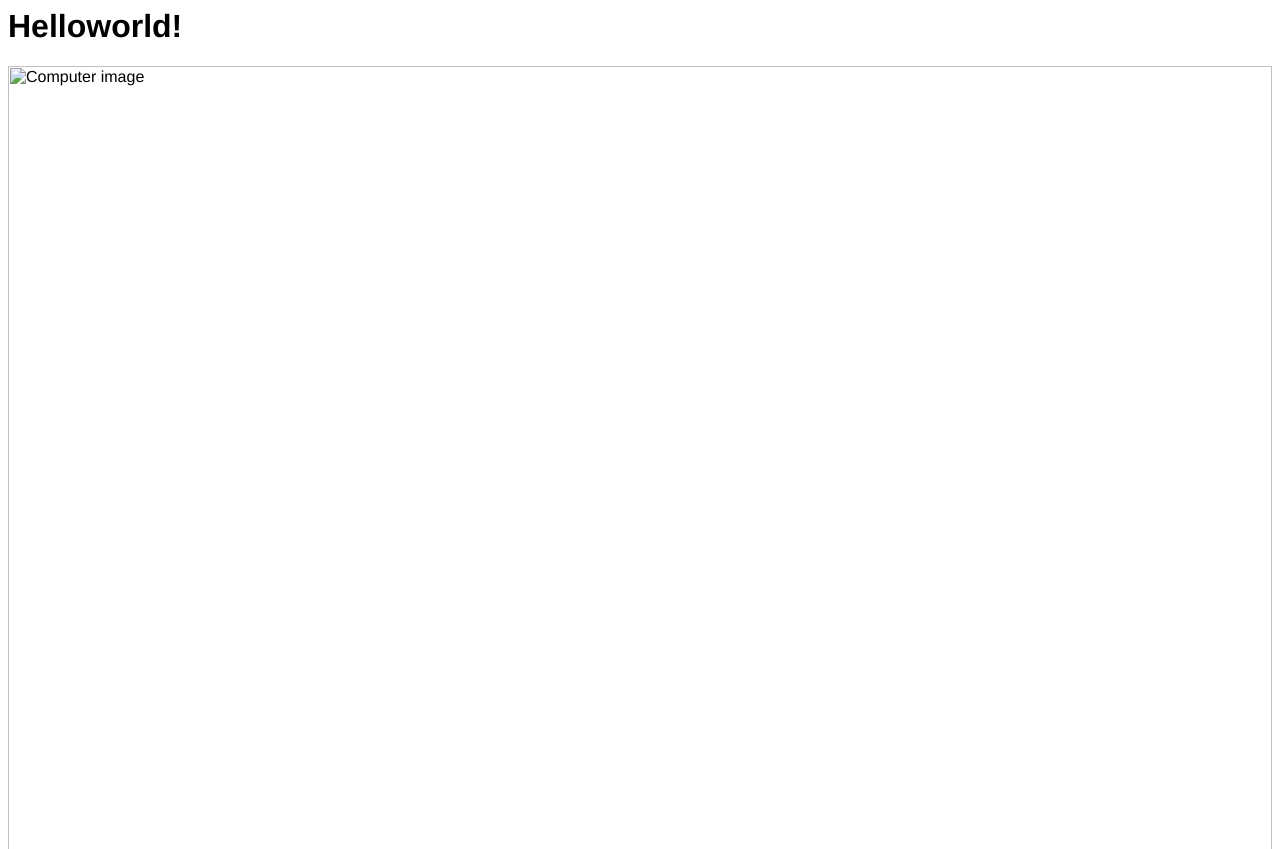
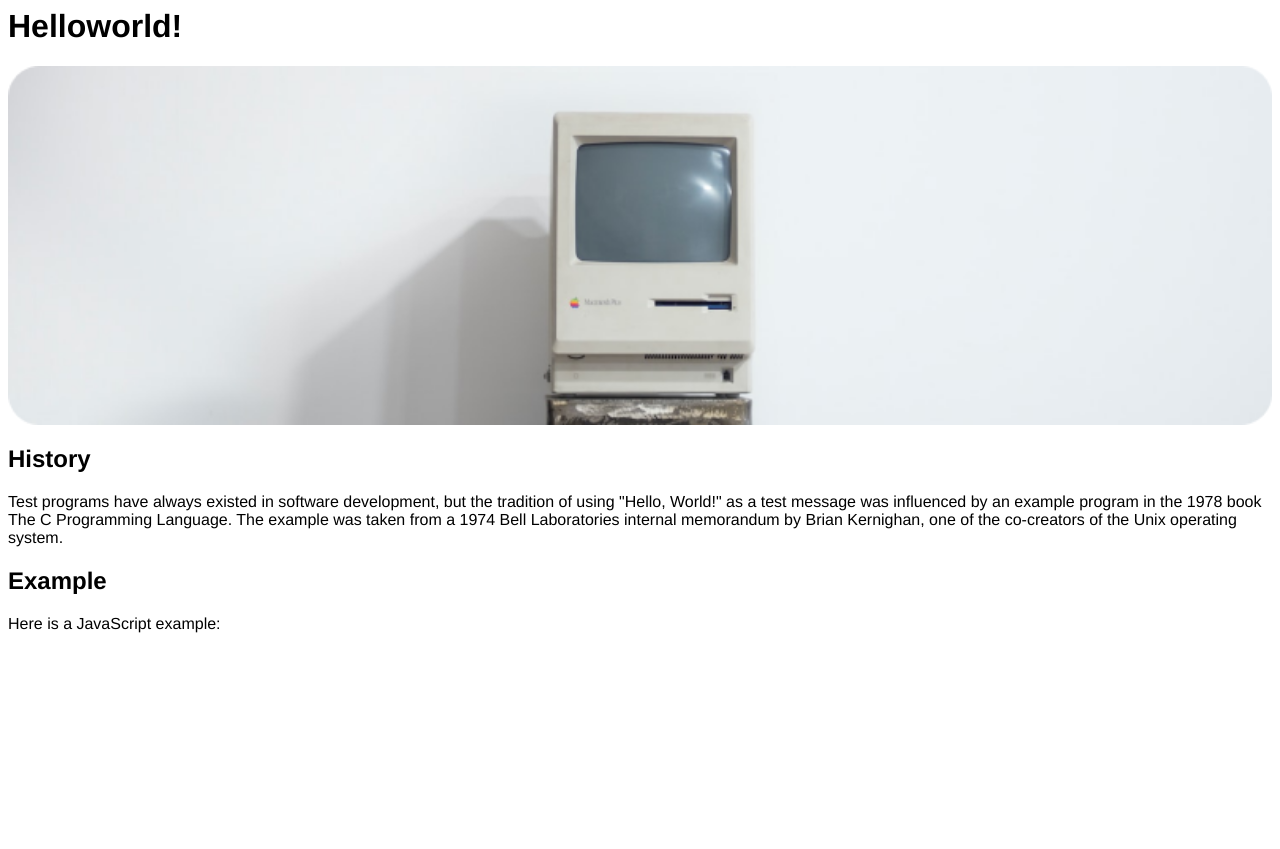
Before and after one commit to Eroach15/hello-world, a plain HTML site: page index.html in a window 1280 px wide. Shown: the top 849 px of the page. After the commit the page ends 800 px from the top, so only its background shows below. Drawn offline with Linux system fonts and the light colour scheme.

Commit message:
lots of changes

```diff
--- a/index.html
+++ b/index.html
@@ -10,7 +10,7 @@
         </head>
         <body>
             <h1>Helloworld!</h1>
-            <img src="images/windows.png" alt="Computer image">
+            <img src="Computer image.png" alt="Computer image">
             <section>
                 <h2>History</h2>
                 <p>Test programs have always existed in software
```
Also changed, not shown: Computer image.png (added), Logo.png (added).
